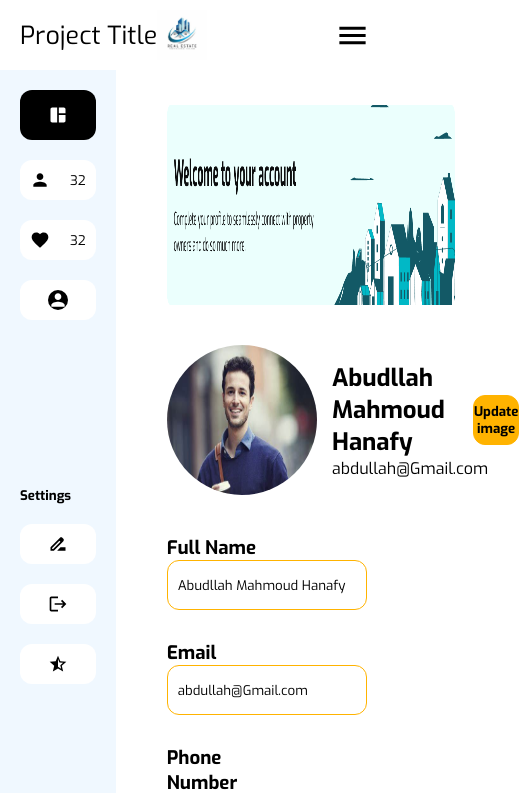
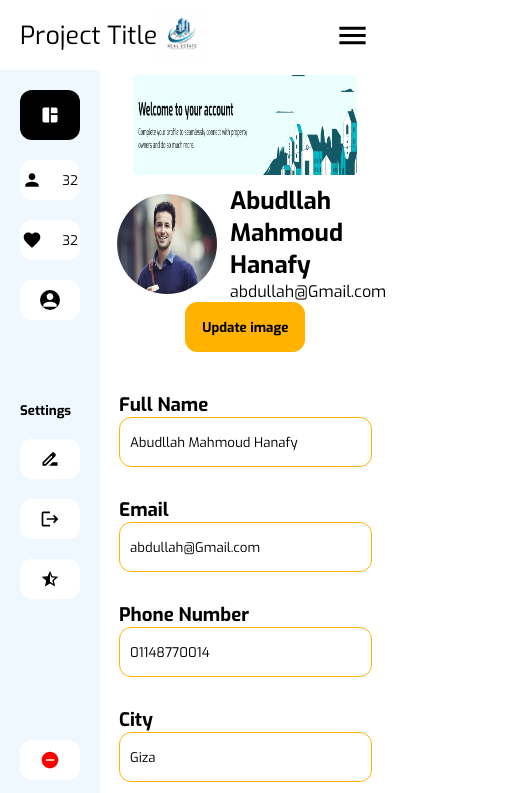
Before and after one commit to AhmedAmgadElsharkawy/Real-Estate-Property-Management, a React (Vite) app in the folder client/: page /account in a window 390 px wide. Shown: the top 793 px of the page, 519 px wide, since content can reach past the window. Built offline with nearby package versions, Linux system fonts and the light colour scheme.

Commit message:
fixing responitivity

```diff
--- a/client/src/components/Dashboard/Dashboard.module.css
+++ b/client/src/components/Dashboard/Dashboard.module.css
@@ -107,4 +107,13 @@
     .pageComponent {
         justify-content: center;
     }
+    .mainDiv {
+        height: 1030px;
+        width: 100px;
+    }
+    .specialPageComponent {
+        justify-content: center;
+        padding: 0px;
+        margin-bottom: 300px;
+    }
 }
--- a/client/src/components/Dashborad components/Edit Profile/EditProfile.module.css
+++ b/client/src/components/Dashborad components/Edit Profile/EditProfile.module.css
@@ -80,3 +80,17 @@
     align-items: center;
     justify-content: end;
 }
+
+@media only screen and (max-width: 700px) {
+    .img {
+        height: 100px;
+        width: 100px;
+    }
+    .inputDiv {
+        width: 100%;
+        justify-content: center;
+    }
+    .titleDiv {
+        flex-direction: column;
+    }
+}
--- a/client/src/pages/Account/Account.module.css
+++ b/client/src/pages/Account/Account.module.css
@@ -20,3 +20,15 @@
     height: 200px;
     width: 90%;
 }
+
+@media only screen and (max-width: 700px) {
+    .rightDiv {
+        padding: 5px;
+        gap: 10px;
+    }
+
+    .accountImg {
+        height: 100px;
+        width: 80%;
+    }
+}
```
